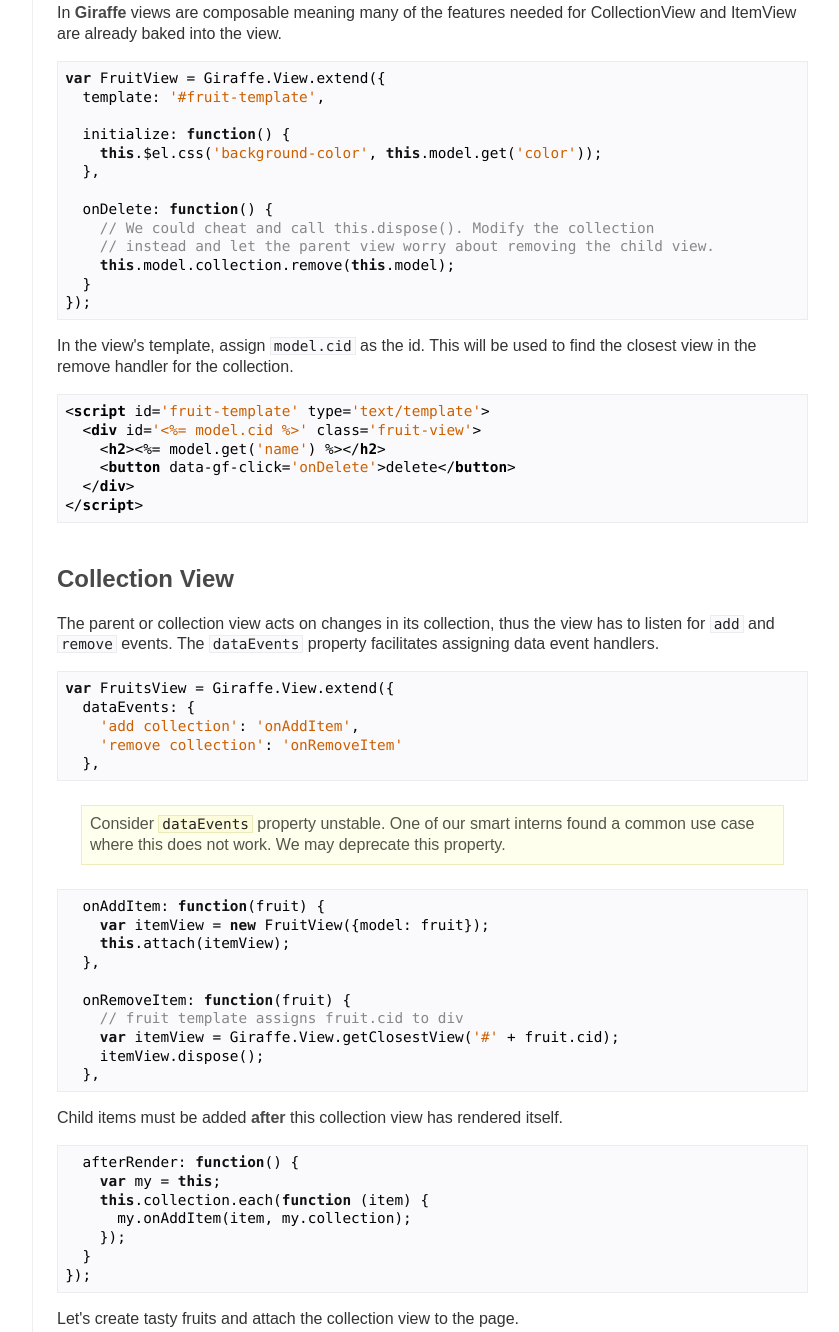
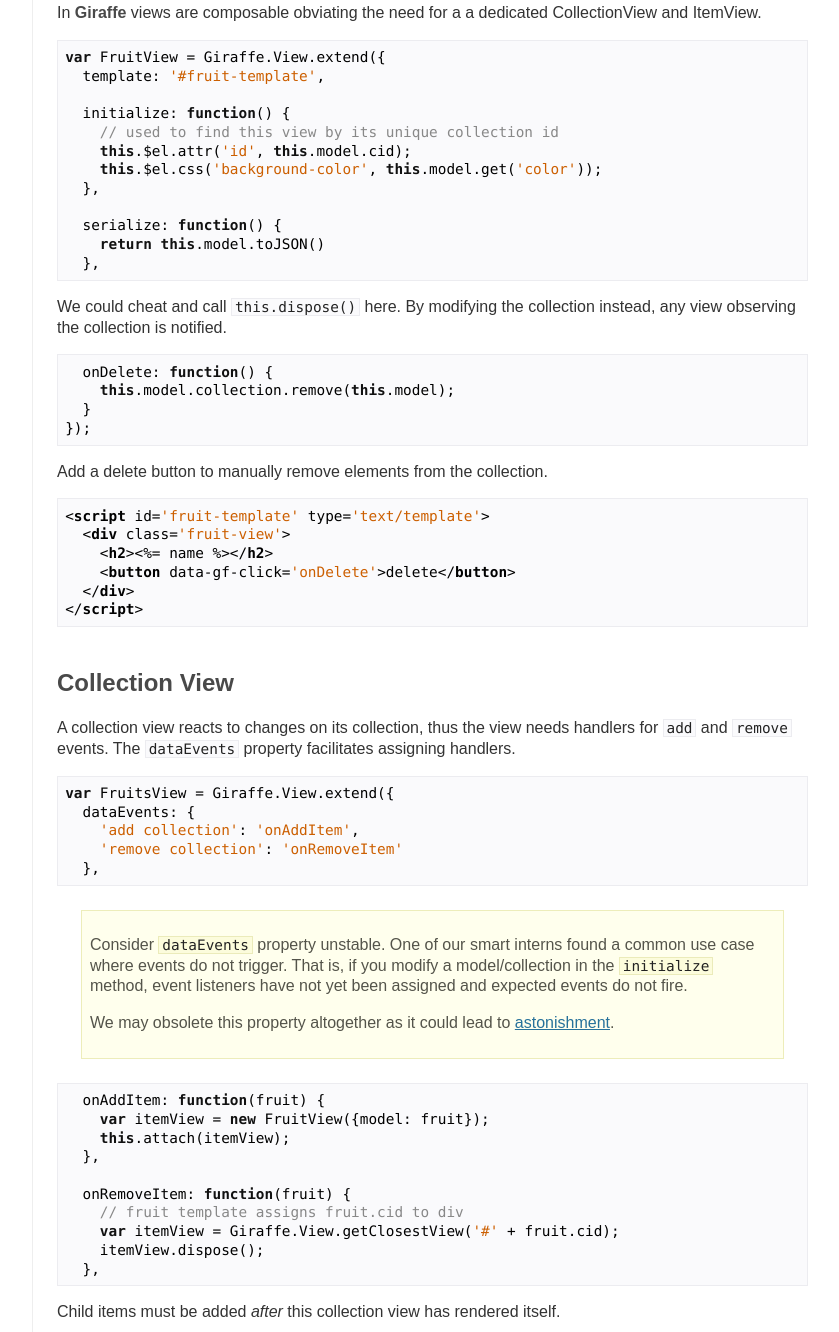
Before and after one commit to barc/backbone.giraffe, a plain HTML site: page collectionView.html in a window 1280 px wide. Shown: the part 751-2083 px from the top of the page, without its empty margins (218-1057 px from the left). Drawn offline with nearby package versions, Linux system fonts and the light colour scheme; a script that the page names is missing.

Commit message:
clarify dataEvents

```diff
--- a/assets/collectionView0-script.js
+++ b/assets/collectionView0-script.js
@@ -13,12 +13,16 @@
   template: '#fruit-template',
 
   initialize: function() {
+    // used to find this view by its unique collection id
+    this.$el.attr('id', this.model.cid);
     this.$el.css('background-color', this.model.get('color'));
   },
 
+  serialize: function() {
+    return this.model.toJSON()
+  },
+
   onDelete: function() {
-    // We could cheat and call this.dispose(). Modify the collection
-    // instead and let the parent view worry about removing the child view.
     this.model.collection.remove(this.model);
   }
 });
--- a/assets/collectionView0.html
+++ b/assets/collectionView0.html
@@ -6,8 +6,8 @@
   </head>
   <body>
     <script id='fruit-template' type='text/template'>
-  <div id='<%= model.cid %>' class='fruit-view'>
-    <h2><%= model.get('name') %></h2>
+  <div class='fruit-view'>
+    <h2><%= name %></h2>
     <button data-gf-click='onDelete'>delete</button>
   </div>
 </script>
--- a/collectionView.html
+++ b/collectionView.html
@@ -50,7 +50,7 @@
         <h1 id='h-implement-collectionview'>Implement CollectionView</h1>
 <p>CollectionView and ItemView are classes often found in other Backbone
 frameworks. This example details how to implement this pattern in <strong>Giraffe</strong>
-by rendering a collection of fruits.</p>
+by rendering a collection of savory colored fruits.</p>
 <p><div class='section-example'><h2 id='h-collection-and-model'>Collection and Model</h2>
 <p>Defining the model and collection is the same as in <strong>Backbone</strong>.
 Any <strong>Giraffe.Model</strong> is automatically tracked for dispoal when assigned to
@@ -66,41 +66,52 @@
   model: Fruit
 });</code></pre>
 <h2 id='h-item-view'>Item View</h2>
-<p>In <strong>Giraffe</strong> views are composable meaning many of the features needed
-for CollectionView and ItemView are already baked into the view.</p>
+<p>In <strong>Giraffe</strong> views are composable obviating the need for a
+a dedicated CollectionView and ItemView.</p>
 <pre><code class="js"><span class="keyword">var</span> FruitView = Giraffe.View.extend({
   template: <span class="string">'#fruit-template'</span>,
 
   initialize: <span class="function"><span class="keyword">function</span><span class="params">()</span> {</span>
+    <span class="comment">// used to find this view by its unique collection id</span>
+    <span class="keyword">this</span>.$el.attr(<span class="string">'id'</span>, <span class="keyword">this</span>.model.cid);
     <span class="keyword">this</span>.$el.css(<span class="string">'background-color'</span>, <span class="keyword">this</span>.model.get(<span class="string">'color'</span>));
   },
 
-  onDelete: <span class="function"><span class="keyword">function</span><span class="params">()</span> {</span>
-    <span class="comment">// We could cheat and call this.dispose(). Modify the collection</span>
-    <span class="comment">// instead and let the parent view worry about removing the child view.</span>
+  serialize: <span class="function"><span class="keyword">function</span><span class="params">()</span> {</span>
+    <span class="keyword">return</span> <span class="keyword">this</span>.model.toJSON()
+  },</code></pre>
+<p>We could cheat and call <code>this.dispose()</code> here. By modifying the collection
+instead, any view observing the collection is notified.</p>
+<pre><code class="js">  onDelete: <span class="function"><span class="keyword">function</span><span class="params">()</span> {</span>
     <span class="keyword">this</span>.model.collection.remove(<span class="keyword">this</span>.model);
   }
 });</code></pre>
-<p>In the view&#39;s template, assign <code>model.cid</code> as the id. This will be used
-to find the closest view in the remove handler for the collection.</p>
+<p>Add a delete button to manually remove elements from the collection.</p>
 <pre><code class="html"><span class="tag">&lt;<span class="title">script</span> <span class="attribute">id</span>=<span class="value">'fruit-template'</span> <span class="attribute">type</span>=<span class="value">'text/template'</span>&gt;</span>
-  <span class="tag">&lt;<span class="title">div</span> <span class="attribute">id</span>=<span class="value">'&lt;%= model.cid %&gt;'</span> <span class="attribute">class</span>=<span class="value">'fruit-view'</span>&gt;</span>
-    <span class="tag">&lt;<span class="title">h2</span>&gt;</span><span class="javascript">&lt;%= model.get(<span class="string">'name'</span>) %&gt;</span><span class="tag">&lt;/<span class="title">h2</span>&gt;</span>
+  <span class="tag">&lt;<span class="title">div</span> <span class="attribute">class</span>=<span class="value">'fruit-view'</span>&gt;</span>
+    <span class="tag">&lt;<span class="title">h2</span>&gt;</span><span class="javascript">&lt;%= name %&gt;</span><span class="tag">&lt;/<span class="title">h2</span>&gt;</span>
     <span class="tag">&lt;<span class="title">button</span> <span class="attribute">data-gf-click</span>=<span class="value">'onDelete'</span>&gt;</span>delete<span class="tag">&lt;/<span class="title">button</span>&gt;</span>
   <span class="tag">&lt;/<span class="title">div</span>&gt;</span>
 <span class="tag">&lt;/<span class="title">script</span>&gt;</span></code></pre>
 <h2 id='h-collection-view'>Collection View</h2>
-<p>The parent or collection view acts on changes in its collection, thus the
-view has to listen for <code>add</code> and <code>remove</code> events. The <code>dataEvents</code> property
-facilitates assigning data event handlers.</p>
+<p>A collection view reacts to changes on its collection, thus the
+view needs handlers for <code>add</code> and <code>remove</code> events. The
+<code>dataEvents</code> property facilitates assigning handlers.</p>
 <pre><code class="js"><span class="keyword">var</span> FruitsView = Giraffe.View.extend({
   dataEvents: {
     <span class="string">'add collection'</span>: <span class="string">'onAddItem'</span>,
     <span class="string">'remove collection'</span>: <span class="string">'onRemoveItem'</span>
   },</code></pre>
 <div class='note'>
-Consider <code>dataEvents</code> property unstable. One of our smart interns found a common
-use case where this does not work. We may deprecate this property.
+  <p>
+    Consider <code>dataEvents</code> property unstable. One of our smart interns found a common
+    use case where events do not trigger. That is, if you modify a model/collection
+    in the <code>initialize</code> method, event listeners have not yet been assigned and
+    expected events do not fire.
+  </p>
+  <p>
+    We may obsolete this property altogether as it could lead to <a href="https://en.wikipedia.org/wiki/Principle_of_least_astonishment">astonishment</a>.
+  </p>
 </div>
 
 <pre><code class="js">  onAddItem: <span class="function"><span class="keyword">function</span><span class="params">(fruit)</span> {</span>
@@ -113,7 +124,7 @@
     <span class="keyword">var</span> itemView = Giraffe.View.getClosestView(<span class="string">'#'</span> + fruit.cid);
     itemView.dispose();
   },</code></pre>
-<p>Child items must be added <strong>after</strong> this collection view has rendered itself.</p>
+<p>Child items must be added <em>after</em> this collection view has rendered itself.</p>
 <pre><code class="js">  afterRender: <span class="function"><span class="keyword">function</span><span class="params">()</span> {</span>
     <span class="keyword">var</span> my = <span class="keyword">this</span>;
     <span class="keyword">this</span>.collection.each(<span class="function"><span class="keyword">function</span> <span class="params">(item)</span> {</span>
@@ -181,12 +192,16 @@
   template: <span class="string">'#fruit-template'</span>,
 
   initialize: <span class="function"><span class="keyword">function</span><span class="params">()</span> {</span>
+    <span class="comment">// used to find this view by its unique collection id</span>
+    <span class="keyword">this</span>.$el.attr(<span class="string">'id'</span>, <span class="keyword">this</span>.model.cid);
     <span class="keyword">this</span>.$el.css(<span class="string">'background-color'</span>, <span class="keyword">this</span>.model.get(<span class="string">'color'</span>));
   },
 
+  serialize: <span class="function"><span class="keyword">function</span><span class="params">()</span> {</span>
+    <span class="keyword">return</span> <span class="keyword">this</span>.model.toJSON()
+  },
+
   onDelete: <span class="function"><span class="keyword">function</span><span class="params">()</span> {</span>
-    <span class="comment">// We could cheat and call this.dispose(). Modify the collection</span>
-    <span class="comment">// instead and let the parent view worry about removing the child view.</span>
     <span class="keyword">this</span>.model.collection.remove(<span class="keyword">this</span>.model);
   }
 });
@@ -252,8 +267,7 @@
 
 <span class="tag">&lt;<span class="title">body</span>&gt;</span>
   <span class="tag">&lt;<span class="title">script</span> <span class="attribute">id</span>=<span class="value">'fruit-template'</span> <span class="attribute">type</span>=<span class="value">'text/template'</span>&gt;</span>
-    <span class="tag">&lt; <span class="attribute">div</span> <span class="attribute">id</span> = '&lt;%= <span class="attribute">model.cid</span> %&gt;</span>'
-    class = 'fruit-view' &gt; <span class="tag">&lt; <span class="attribute">h2</span> &gt;</span> <span class="javascript">&lt;%= model.get(<span class="string">'name'</span>) %&gt;</span> <span class="tag">&lt; /<span class="attribute">h2</span>&gt;</span>
+    <span class="tag">&lt; <span class="attribute">div</span> <span class="attribute">class</span> = '<span class="attribute">fruit-view</span>' &gt;</span> <span class="tag">&lt; <span class="attribute">h2</span> &gt;</span> <span class="javascript">&lt;%= name %&gt;</span> <span class="tag">&lt; /<span class="attribute">h2</span>&gt;</span>
     <span class="tag">&lt;<span class="title">button</span> <span class="attribute">data-gf-click</span>=<span class="value">'onDelete'</span>&gt;</span>delete<span class="tag">&lt;/<span class="title">button</span> &gt;</span> <span class="tag">&lt; /<span class="attribute">div</span>&gt;</span>
   <span class="tag">&lt;/<span class="title">script</span>&gt;</span>
 
```
Also changed, not shown: assets/collectionView0-markup.html (+2 -2 lines).
